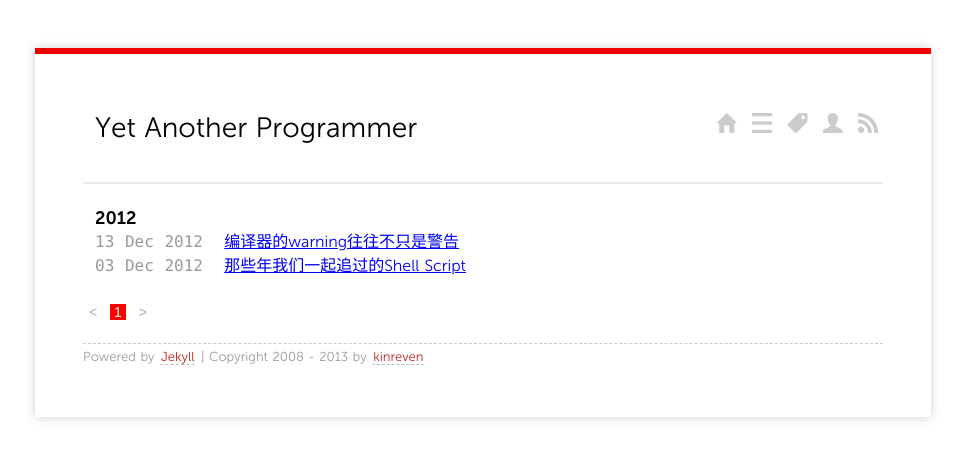
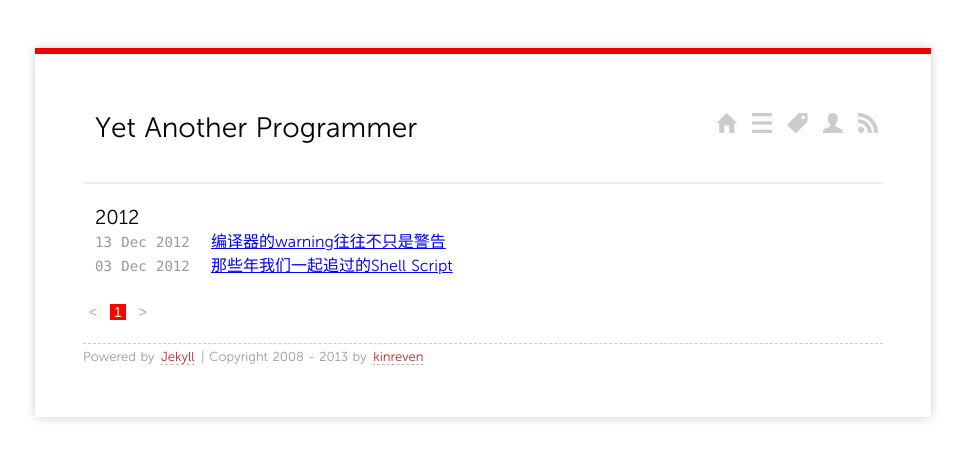
Before and after one commit to kinreven/kinreven.github.com, a Jekyll site: the page built from index.html, in a window 1280 px wide. Shown: the top 459 px of the page, without its empty margins (157-1122 px from the left). Built offline with Jekyll 4.4.1, drawn with Linux system fonts in a browser that asks for light colours; Markdown is read by kramdown in place of the engine named in the settings; the list of posts is cut into pages by our own code.

Commit message:
Update screen.css
test

```diff
--- a/media/css/screen.css
+++ b/media/css/screen.css
@@ -154,7 +154,7 @@ a.ss-icon {
 	color: #ccc;
 }
 a:hover {
-    color: #EE0000;
+    /*color: #EE0000;*/
 }
 em {
     font-style: italic;
@@ -196,10 +196,11 @@ dl .meta {
 .listing-item time{
 	color:#999999;
 	font-family: Monaco, monospace;
+	font-size: 14px;
 }
 .listing-seperator{
-	font-weight:bold;
-	font-size: 18px;
+	/*font-weight:bold;*/
+	font-size: 20px;
 }
 
 .paginator {
```
